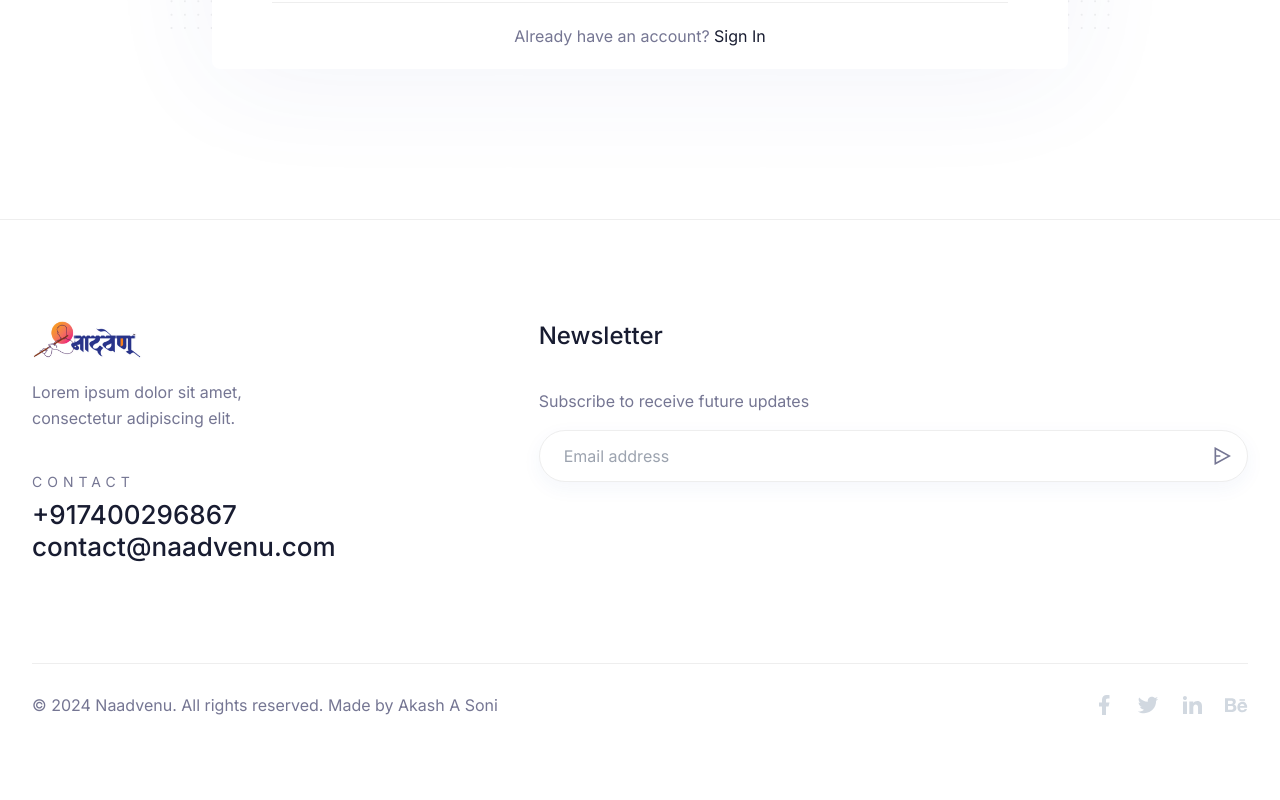
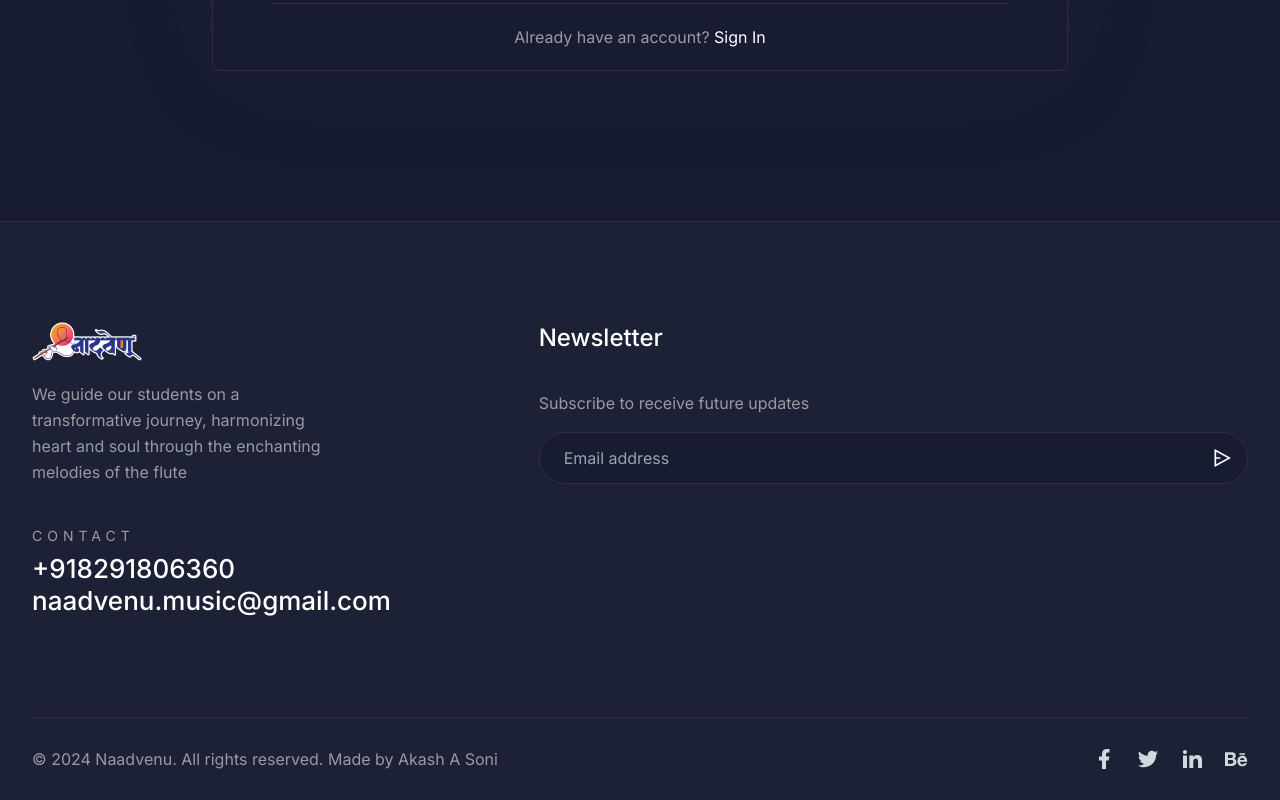
Before and after one commit to Naadvenu/frontend-user, a Next.js app: page /auth/signup in a window 1280 px wide. Shown: the part 870-1670 px from the top of the page. Before the commit the page ends 1616 px from the top, so only its background shows below. Built offline with nearby package versions, Linux system fonts and the light colour scheme.

Commit message:
contact changes

```diff
--- a/app/api.js
+++ b/app/api.js
@@ -2,4 +2,4 @@
 export const BASE_URL = 'http://127.0.0.1:8000';
 
 //Prod
-// export const BASE_URL = 'https://backend-c0tw.onrender.com';
+// export const BASE_URL = 'https://backend-mu-peach-64.vercel.app';
--- a/components/About/index.tsx
+++ b/components/About/index.tsx
@@ -131,10 +131,10 @@ const About = () => {
               Akash Suryawanshi
               </h2>
               <p>
-              is a renowned Hindustani classical musician and the founder of Naadvenu Flute Classes. Inspired by Indian classical music from a young age, he honed his skills under the guidance of renowned Surmani Pandit Vivek Sonar. Driven by a desire to share his love for the flute, Akash founded Naadvenu Flute Classes with a clear vision and mission. As a teacher, performer, and cultural ambassador, Akash provides personalized attention, guidance, and mentorship, tailoring instruction to each student's unique strengths, interests, and goals.
+              is a renowned Hindustani classical musician and the founder of Naadvenu Flute Classes. Inspired by Indian classical music from a young age, he honed his skills under the guidance of renowned Pandit Vivek Sonar. Driven by a desire to share his love for the flute, Akash founded Naadvenu Flute Classes with a clear vision and mission. As a teacher, performer, and cultural ambassador, Akash provides personalized attention, guidance, and mentorship, tailoring instruction to each student's unique strengths, interests, and goals.
               </p>
 
-              <div>
+              {/* <div>
                 <a
                   href="#"
                   className="group mt-7.5 inline-flex items-center gap-2.5 text-black hover:text-primary dark:text-white dark:hover:text-primary"
@@ -151,7 +151,7 @@ const About = () => {
                     <path d="M10.4767 6.16701L6.00668 1.69701L7.18501 0.518677L13.6667 7.00034L7.18501 13.482L6.00668 12.3037L10.4767 7.83368H0.333344V6.16701H10.4767Z" />
                   </svg>
                 </a>
-              </div>
+              </div> */}
             </motion.div>
             <motion.div
               variants={{
--- a/components/CTA/index.tsx
+++ b/components/CTA/index.tsx
@@ -61,7 +61,7 @@ const CTA = () => {
                   alt="Saly"
                   className="hidden xl:block"
                 />
-                <a
+                {/* <a
                   href="signup.html"
                   className="inline-flex items-center gap-2.5 rounded-full bg-black px-6 py-3 font-medium text-white hover:opacity-90 dark:bg-white dark:text-black"
                 >
@@ -80,7 +80,7 @@ const CTA = () => {
                     alt="Arrow"
                     className="hidden dark:block"
                   />
-                </a>
+                </a> */}
               </div>
             </motion.div>
           </div>
--- a/components/Contact/index.tsx
+++ b/components/Contact/index.tsx
@@ -230,7 +230,7 @@ const Contact = () => {
                   Email Address
                 </h3>
                 <p>
-                  <a href="mailto:contact@naadvenu.com">contact@naadvenu.com</a>
+                  <a href="mailto:naadvenu.music@gmail.com">naadvenu.music@gmail.com</a>
                 </p>
               </div>
               <div>
@@ -238,7 +238,7 @@ const Contact = () => {
                   Phone Number
                 </h4>
                 <p>
-                  <a href="tel:+917400296867">+91 74002 96867</a>
+                  <a href="tel:+918291806360">+91 82918 06360</a>
                 </p>
               </div>
             </motion.div>
--- a/components/FAQ/faqData.tsx
+++ b/components/FAQ/faqData.tsx
@@ -9,7 +9,7 @@ const faqData: FAQ[] = [
   {
     id: 2,
     quest: "How often do the flute classes take place?",
-    ans: "Classes are typically held twice a week, on Saturday at 5:30 pm and on Sunday at 1:30 pm.",
+    ans: "Classes are typically held twice a week on the weekend: Saturdays at 5:30 PM and Sundays at 1:30 PM.",
   },
   {
     id: 3,
@@ -29,7 +29,7 @@ const faqData: FAQ[] = [
   {
     id: 6,
     quest: "What are the fees for the flute classes?",
-    ans: "The admission fee for Naadvenu Flute Classes is ₹500. The monthly tuition fee is ₹1,000. For beginners, we provide a straight flute which costs between ₹150 to ₹180.",
+    ans: "The admission fee for Naadvenu Flute Classes is ₹500. The monthly tuition fee is ₹1,000. For beginners, we provide a straight flute which costs ₹200.",
   },
   {
     id: 7,
--- a/components/Footer/index.tsx
+++ b/components/Footer/index.tsx
@@ -46,24 +46,24 @@ const Footer = () => {
                 </a>
 
                 <p className="mb-10 mt-5">
-                  Lorem ipsum dolor sit amet, consectetur adipiscing elit.
+                We guide our students on a transformative journey, harmonizing heart and soul through the enchanting melodies of the flute
                 </p>
 
                 <p className="mb-1.5 text-sectiontitle uppercase tracking-[5px]">
                   contact
                 </p>
                 <a
-                  href="tel:+917400296867"
+                  href="tel:+918291806360"
                   className="text-itemtitle font-medium text-black dark:text-white"
                 >
-                  +917400296867
+                  +918291806360
                 </a>
                 <br />
                 <a
-                  href="mailto:contact@naadvenu.com"
+                  href="mailto:naadvenu.music@gmail.com"
                   className="text-itemtitle font-medium text-black dark:text-white"
                 >
-                  contact@naadvenu.com
+                  naadvenu.music@gmail.com
                 </a>
               </motion.div>
 
--- a/components/FunFact/index.tsx
+++ b/components/FunFact/index.tsx
@@ -108,7 +108,7 @@ const FunFact = () => {
               className="animate_top text-center"
             >
               <h3 className="mb-2.5 text-3xl font-bold text-black dark:text-white xl:text-sectiontitle3">
-                50+
+                30+
               </h3>
               <p className="text-lg lg:text-para2">Perfomance</p>
             </motion.div>
@@ -131,7 +131,7 @@ const FunFact = () => {
               className="animate_top text-center"
             >
               <h3 className="mb-2.5 text-3xl font-bold text-black dark:text-white xl:text-sectiontitle3">
-                4
+                2
               </h3>
               <p className="text-lg lg:text-para2">Workshop</p>
             </motion.div>
--- a/components/Header/ThemeToggler.tsx
+++ b/components/Header/ThemeToggler.tsx
@@ -1,8 +1,13 @@
+import { useEffect } from "react";
 import { useTheme } from "next-themes";
 import Image from "next/image";
 
 const ThemeToggler = () => {
   const { theme, setTheme } = useTheme();
+
+  useEffect(() => {
+    setTheme("dark");
+  }, [setTheme]);
 
   return (
     <button
@@ -19,11 +24,11 @@ const ThemeToggler = () => {
       />
 
       <Image
-        src="/images/icon/icon-sun.svg"
-        alt="logo"
-        width={22}
-        height={22}
-        className="hidden dark:block"
+      src="/images/icon/icon-sun.svg"
+      alt="logo"
+      width={22}
+      height={22}
+      className="hidden dark:block"
       />
     </button>
   );
--- a/components/Hero/index.tsx
+++ b/components/Hero/index.tsx
@@ -22,8 +22,7 @@ const Hero = () => {
                 Naadvenu Flute Classes
               </h1>
               <p>
-                Lorem ipsum dolor sit amet consectetur adipisicing elit. Ducimus delectus repellat quidem inventore. Expedita repudiandae consequuntur rerum, in corporis molestias sequi odit nulla officiis, perspiciatis impedit vitae nobis fuga soluta.
-              </p>
+              Join our vibrant community to unlock your potential through personalized flute instruction and the enchanting melodies that harmonize heart and soul. Embrace the magic of music with us today!              </p>
 
               <div className="mt-10">
                 <button
```
